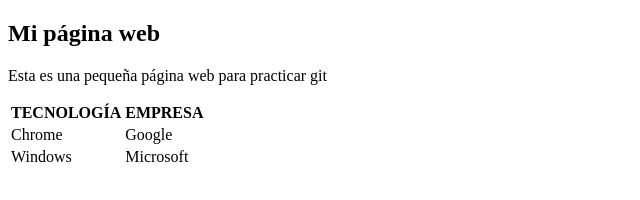
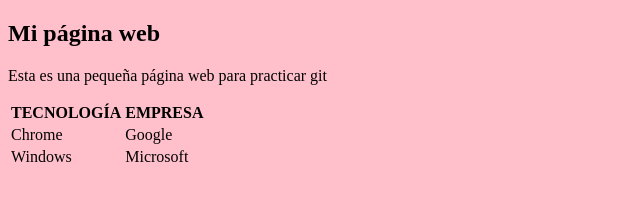
Before and after one commit to MikeTermenon/pruebagit, a plain HTML site: page index.html in a window 1280 px wide. Shown: the whole page, without its empty margins (0-640 px from the left). Drawn offline with Linux system fonts and the light colour scheme.

Commit message:
Probando con fondo de color rosa

```diff
--- a/index.html
+++ b/index.html
@@ -6,7 +6,7 @@
     <meta http-equiv="X-UA-Compatible" content="ie=edge">
     <title>Document</title>
 </head>
-<body>
+<body style="background-color:pink">
     <h2>Mi página web</h2>
     <p>Esta es una pequeña página web para practicar git</p>
     <table>
```
